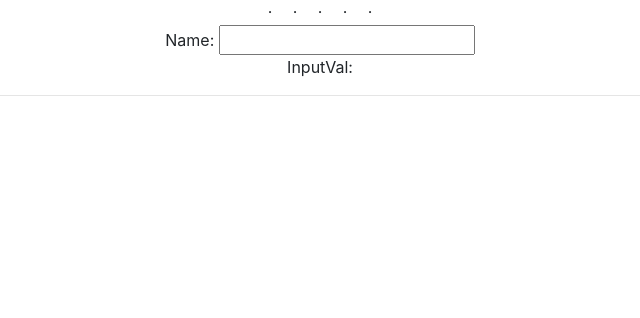
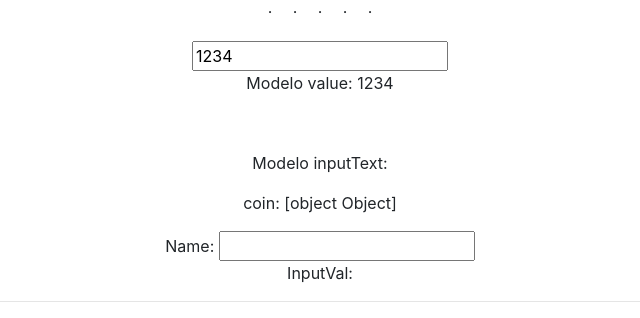
Before and after one commit to Theasker/angularPruebas, an Angular app: page / in a window 1280 px wide. Shown: the top 318 px of the page, without its empty margins (320-960 px from the left). Built offline with nearby package versions, Linux system fonts and the light colour scheme.

Commit message:
controlValueAccessor

```diff
--- a/src/app/app.component.html
+++ b/src/app/app.component.html
@@ -1,8 +1,26 @@
 <!-- <app-reactive-forms></app-reactive-forms> -->
 <div style="text-align:center">
-  <app-rating-input></app-rating-input>
+  <p><app-rating-input></app-rating-input></p>
 
-  <number-input [label]="'Name:'" [(ngModel)]="InputVal" ></number-input>
+  <p>
+    <app-control-value-accessor
+    type="text"
+    id="coin"
+    name="coin"
+    [(ngModel)]="inputText"
+    #coin="ngModel"
+    required
+    [disabled]="false"
+    (change)="test($event.target.value)">
+  </app-control-value-accessor><br />
+  </p>
+  <p>Modelo inputText: {{inputText}}</p>
+  <p>coin: {{coin}}</p>
+
+  <number-input
+    [label]="'Name:'"
+    [(ngModel)]="InputVal" >
+  </number-input>
   InputVal: {{InputVal}}
 
   <!-- number:'1.2-2':'es-ES' -->
--- a/src/app/app.component.ts
+++ b/src/app/app.component.ts
@@ -10,6 +10,8 @@ import { merge } from 'rxjs';
 
 export class AppComponent implements OnInit {
   public numero: number;
+  public inputText: string;
+  public coin: string;
 
   constructor() {  }
 
@@ -17,6 +19,10 @@ export class AppComponent implements OnInit {
     if (this.numero == null){
       this.numero = 0.00;
     }
+  }
+
+  test(event: any): void {
+    console.log('event: ', event);
   }
 
   /**
--- a/src/app/app.module.ts
+++ b/src/app/app.module.ts
@@ -18,6 +18,7 @@ import { ThousandsPipe } from './pipes/thousands.pipe';
 import { MyCurrencyFormatterDirective } from './directivas/my-currency-formatter.directive';
 import { InputTextNumberComponent } from './input-text-number/input-text-number.component';
 import { RatingInputComponent } from './rating-input/rating-input.component';
+import { ControlValueAccessorComponent } from './control-value-accessor/control-value-accessor.component';
 
 @NgModule({
   declarations: [
@@ -25,7 +26,8 @@ import { RatingInputComponent } from './rating-input/rating-input.component';
     ThousandsPipe,
     MyCurrencyFormatterDirective,
     InputTextNumberComponent,
-    RatingInputComponent
+    RatingInputComponent,
+    ControlValueAccessorComponent
   ],
   imports: [
     BrowserModule,
--- /dev/null
+++ b/src/app/control-value-accessor/control-value-accessor.component.ts
@@ -0,0 +1,71 @@
+import { Component, Input, forwardRef} from '@angular/core';
+import { ControlValueAccessor, NG_VALUE_ACCESSOR} from '@angular/forms';
+
+@Component({
+  selector: 'app-control-value-accessor',
+  template: `
+  <input
+    type="text"
+    placeholder="0,00"
+    [(ngModel)]="value"
+    [maxlength]="5"
+    (change)="onChange($event)"
+    (keydown)="onKeydown($event)"
+    [disabled]="isDisabled" >
+
+    <p>Modelo value: {{value}}</p>
+  `,
+  providers: [
+    {
+        provide: NG_VALUE_ACCESSOR,
+        useExisting: forwardRef(() => ControlValueAccessorComponent),
+        multi: true
+    },
+]
+})
+export class ControlValueAccessorComponent implements ControlValueAccessor {
+  @Input('value') value: string = '1234';
+
+  private propagateChange = (_: any) => { };
+  private propagateTouch = (_: any) => { };
+  private isDisabled: boolean = false;
+
+  constructor() { }
+
+  onKeydown(event: any): void {
+    console.log('event: ', event);
+    this.value = '0000';
+  }
+
+  writeValue(value: any): void {
+    if (value) {
+        this.value = value;
+    }
+  }
+
+  registerOnChange(fn: (_: any) => void): void {
+      this.propagateChange = fn;
+      console.log('this.propagateChange: ', this.propagateChange);
+  }
+  registerOnTouched(fn: () => void): void {
+      this.propagateTouch = fn;
+      console.log('this.propagateTouch: ', this.propagateTouch);
+  }
+
+  private onChange(event : any) {
+    console.log('onChange event: ', event);
+      this.propagateChange(this.value);
+      console.log('onChange this.value: ', this.value);
+      console.log('this.propagateChange(this.value): ', this.propagateChange(this.value));
+  }
+
+  private onTouch(event : any){
+    console.log('onTouch event: ', event);
+      this.propagateTouch(event);
+      console.log('onTouch this.propagateTouch(event): ', this.propagateTouch(event));
+  }
+
+  setDisabledState(isDisabled: boolean): void {
+    this.isDisabled = isDisabled;
+  }
+}
--- a/src/app/input-text-number/input-text-number.component.ts
+++ b/src/app/input-text-number/input-text-number.component.ts
@@ -36,7 +36,6 @@ export class InputTextNumberComponent implements OnInit, ControlValueAccessor {
   }
   registerOnChange(fn: any): void {
     this.propagateChange = fn;
-    console.log('this.propagateChange: ', this.propagateChange);
   }
   registerOnTouched(fn: any): void {
     console.log('registerOnTouched fn: ', fn);
```
Also changed, not shown: 1 other file (tests, documents, lock files or other folders).
